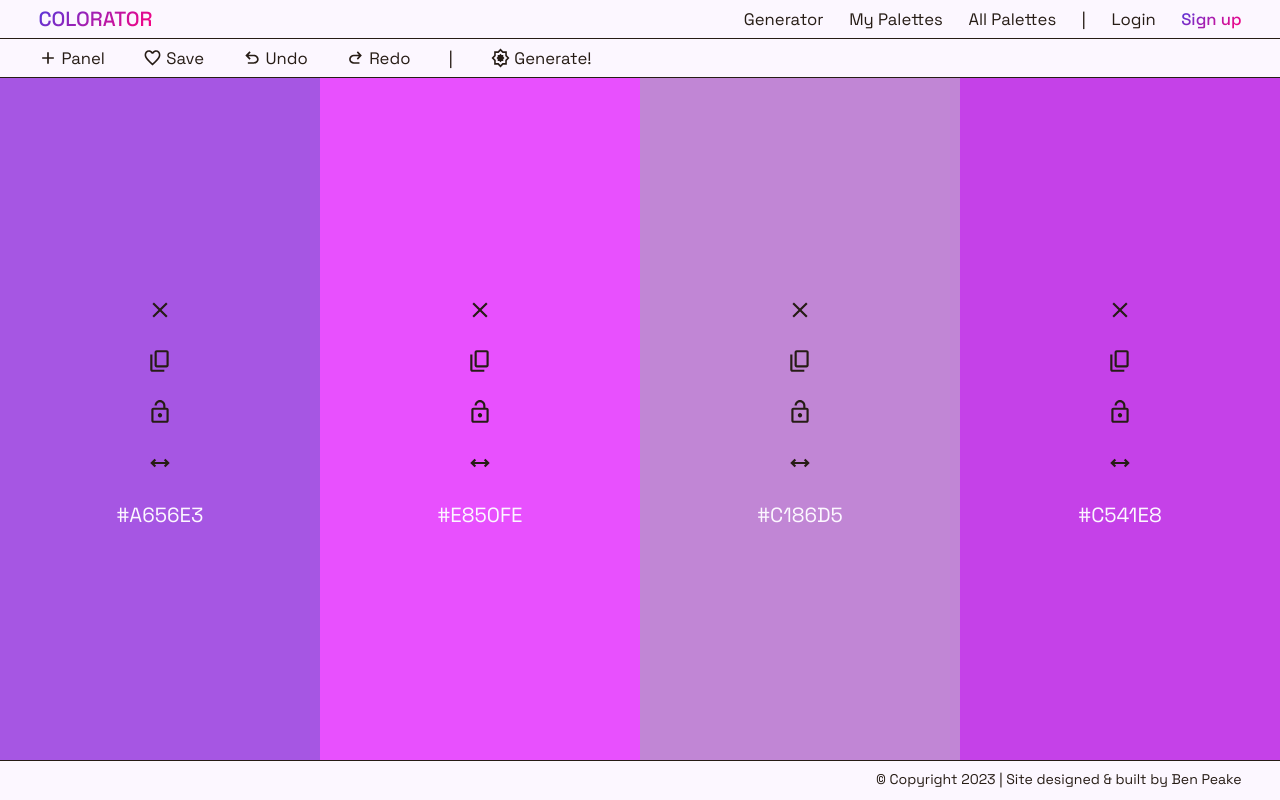
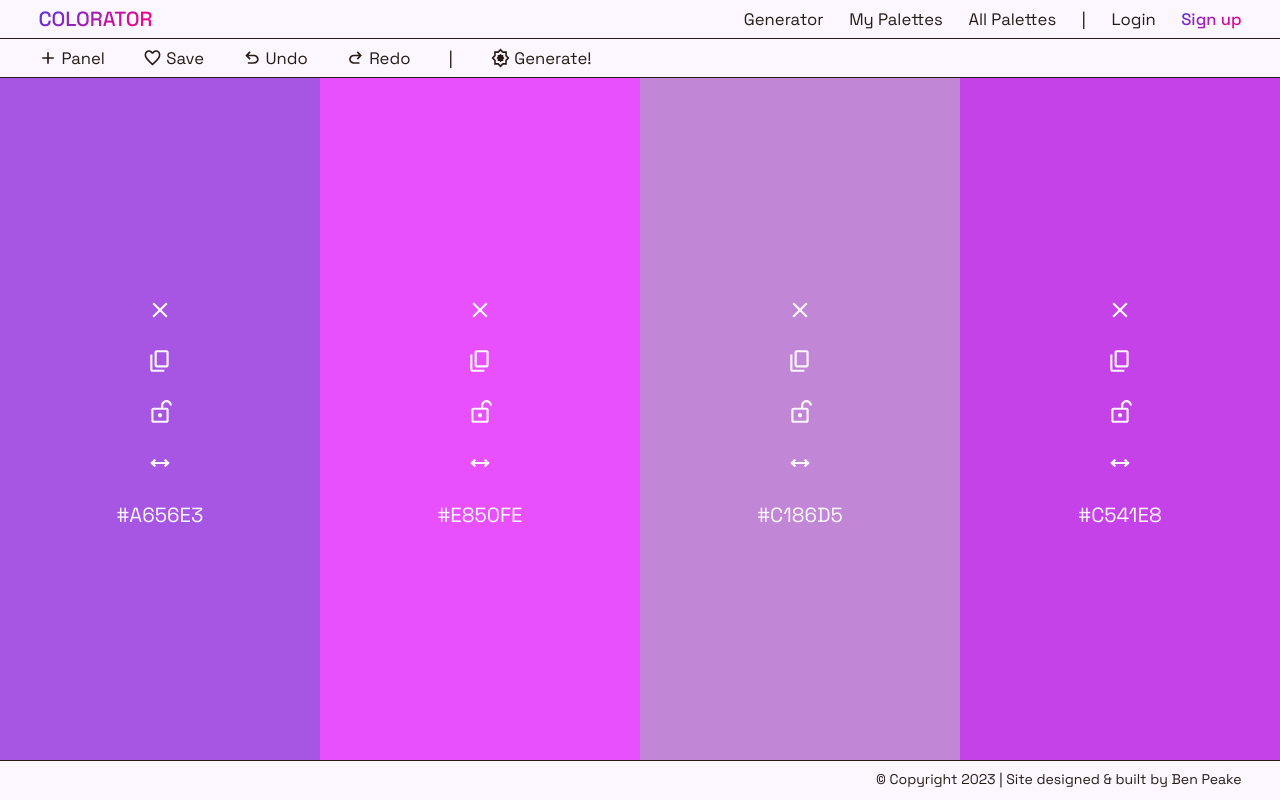
Before and after one commit to Benpeake/colorator-app, a React (Create React App) app: page / in a window 1280 px wide. Built offline with nearby package versions, Linux system fonts and the light colour scheme; no server answers.

Commit message:
conditionaly render styles based on color value

```diff
--- a/src/components/color-gen-interface/color-gen-panel/index.js
+++ b/src/components/color-gen-interface/color-gen-panel/index.js
@@ -89,14 +89,14 @@ function Panel({
           >
             <img
               className="panel-icon"
-              src="../../../icons/close_black.svg"
+              src={`../../../icons/close_${setfontColor(fontColor)}.svg`}
               alt="close icon"
             />
           </div>
           <div className="panel-icon-container" onClick={handleCopyColor}>
             <img
               className="panel-icon"
-              src="../../../icons/copy_black.svg"
+              src={`../../../icons/copy_${setfontColor(fontColor)}.svg`}
               alt="copy icon"
             />
           </div>
@@ -108,14 +108,14 @@ function Panel({
           >
             <img
               className="panel-icon"
-              src="../../../icons/open_black.svg"
+              src={`../../../icons/open_${setfontColor(fontColor)}.svg`}
               alt="locked status open icon"
             />
           </div>
           <div className="panel-icon-container move">
             <img
               className="panel-icon"
-              src="../../../icons/move_black.svg"
+              src={`../../../icons/move_${setfontColor(fontColor)}.svg`}
               alt="move panel icon"
             />
           </div>
```
